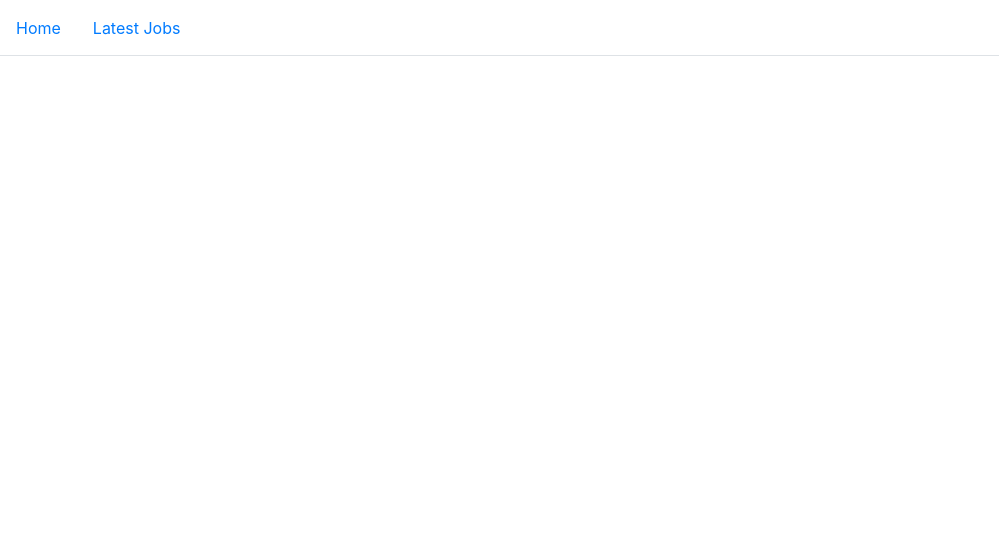
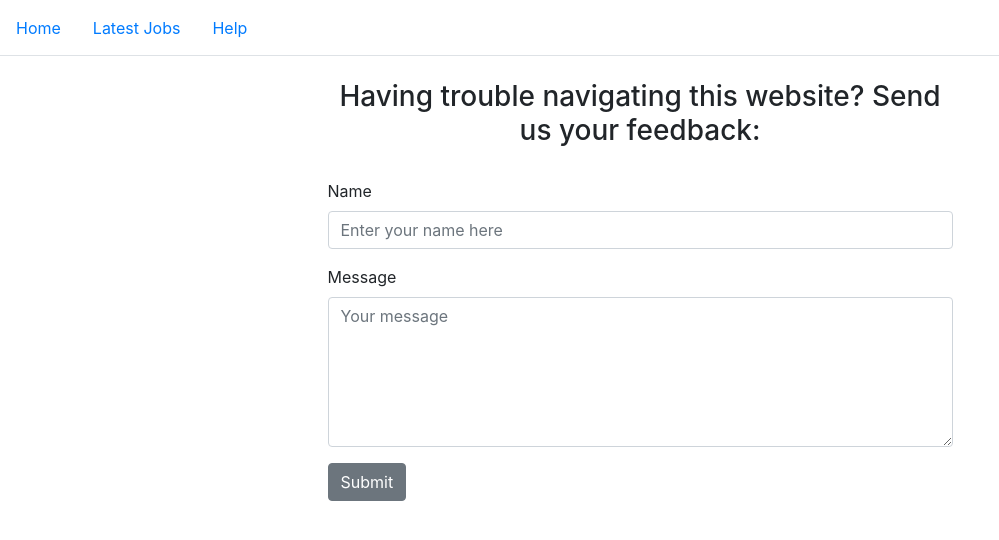
Before and after one commit to osinenkova/sae-pp-webapplication--frontend, a React (Create React App) app: page /help in a window 1280 px wide. Shown: the top 540 px of the page, without its empty margins (0-999 px from the left). Built offline with nearby package versions, Linux system fonts and the light colour scheme.

Commit message:
minor changes

```diff
--- a/src/App.js
+++ b/src/App.js
@@ -1,3 +1,4 @@
+// LIBRARIES
 import React, { Component } from 'react';
 import { Nav, NavItem, NavLink } from 'reactstrap';
 import {
@@ -14,6 +15,7 @@ import data from './Data/data.json'
 import Home from './Components/Pages/Home'
 import LatestJobs from './Components/Pages/Latest-Jobs'
 import Favorites from './Components/Pages/Favorites'
+import Help from './Components/Pages/Help'
 
 
 export default class App extends Component {
@@ -23,9 +25,11 @@ export default class App extends Component {
     searchJobs: '',
     sliderValue: ''
   }
+
   componentDidMount() {
-      this.setState({ jobs: data }, ()=>console.log(this.state.jobs));
+      this.setState({ jobs: data }, /*()=>console.log(this.state.jobs)*/);
   }
+
   addFavorite = (id) => {
       if (this.state.favorites.includes(id)) {
         // this removes the already added contacts from favorites:
@@ -63,17 +67,19 @@ export default class App extends Component {
       sliderValue: ''
       });
   }
+
   render () {
     let filteredSearch = this.state.jobs.filter((data) => {
-      // TODO: not just company in keywords
-      // TODO: apply both filters
-      // TODO: add reset for slider
+      // TODO: second filter to search in multiple keys
 
       // slider results
       return data.level.toLowerCase().includes(this.state.sliderValue.toLowerCase())
-      // serach results
-       && data.company.toLowerCase().includes(this.state.searchJobs.toLowerCase());
+      // serach resultss
+       && data.level.toLowerCase().includes(this.state.searchJobs.toLowerCase()) ||
+       data.company.toLowerCase().includes(this.state.searchJobs.toLowerCase()) ||
+       data.role.toLowerCase().includes(this.state.searchJobs.toLowerCase()) ;
     })
+
     return (
       <div className="App">
         <Router>
@@ -85,6 +91,9 @@ export default class App extends Component {
                   <NavItem>
                   <Link to="/latest-jobs" className="p-3"> Latest Jobs </Link>
                   </NavItem>
+                  <NavItem>
+                  <Link to="/help" className="p-3"> Help </Link>
+                  </NavItem>
               </Nav>
 
               <Switch>
@@ -95,7 +104,8 @@ export default class App extends Component {
                     addFavorite={this.addFavorite}
                     handleSearchFieldChange={this.handleSearchFieldChange}
                     getValue={this.getValue}
-                    cleanInput={this.cleanInput}
+                    // cleanInput={this.cleanInput}
+                    toggleChecked={this.toggleChecked}
                      />
                 </Route>
                 <Route exact path="/">
@@ -104,6 +114,9 @@ export default class App extends Component {
                 <Route path="/favorites">
                   <Favorites favorites={this.state.favorites} jobs={this.state.jobs} addFavorite={this.addFavorite} />
                 </Route>
+                <Route path="/help">
+                  <Help />
+                </Route>
               </Switch>
           </div>
         </Router>
--- a/src/Components/Chart.js
+++ b/src/Components/Chart.js
@@ -1,9 +1,17 @@
+//LIBRARIES
 import React, {Component} from 'react';
+import {withRouter} from 'react-router-dom';
 import {Pie} from 'react-chartjs-2';
 
-export default function Chart(props) {
+
+function Chart(props) {
+
+    const nextPath = (path) => {
+        props.history.push(path);
+    }
+
    return (
-       <div className="chart">
+       <div className="chart mt-5">
            <Pie
             data={props.chartData}
             width={100}
@@ -19,8 +27,10 @@ export default function Chart(props) {
                     // position: 'right'
                 }
             }}
-            onElementsClick={elem => {console.log(elem)}}
+            onElementsClick={ elem=> elem[0] !== undefined ? console.log(elem[0]._index) : null /*() => nextPath('/latest-jobs')*/ }
             />
        </div>
    )
 }
+
+export default withRouter(Chart);
--- a/src/Components/Filter.js
+++ b/src/Components/Filter.js
@@ -7,7 +7,7 @@ export default function Filter(props) {
         <div className="container mt-5">
             <Form>
             <InputGroup>
-                <Input placeholder='Enter any keyword..'
+                <Input placeholder='Filter results..'
                     className="mb-5"
                     onChange={props.handleSearchFieldChange}
                 />
--- a/src/Components/JobCard.js
+++ b/src/Components/JobCard.js
@@ -3,6 +3,9 @@ import React from 'react';
 import { Button, Card, CardBody, CardTitle } from 'reactstrap';
 import { faHeart, faEnvelope, faPhone } from "@fortawesome/free-solid-svg-icons";
 import { FontAwesomeIcon } from "@fortawesome/react-fontawesome";
+
+// COMPONENTS
+import Modal from './Modal'
 
 export default function JobCard(props) {
     return (
@@ -27,9 +30,7 @@ export default function JobCard(props) {
                         <p className="d-flex justify-content-center"> {props.new ? <strong>new, &#160;</strong> : null} posted {props.postedAt} </p>
 
                     <p className="d-flex justify-content-around align-items-center">
-                        <Button color="primary">
-                            <FontAwesomeIcon icon={faEnvelope} />
-                        </Button>
+                    <Modal buttonIcon={faEnvelope} color={'primary'} />
 
                         <Button color="primary">
                             <FontAwesomeIcon icon={faPhone} />
--- /dev/null
+++ b/src/Components/MessageForm.js
@@ -0,0 +1,74 @@
+import React, { useState } from "react";
+import { Row, Col, Form, FormGroup, Label, Input, Button } from "reactstrap";
+import Axios from "axios";
+
+export default function MessageForm(props) {
+const {
+    title,
+    textareaPlaceholder,
+    textfield
+    } = props;
+  const initialInputState = { name: "", message: "" };
+  const [newMessage, setNewMessage] = useState(initialInputState);
+
+  const { name, message } = newMessage;
+
+  const handleInputChange = e => {
+    setNewMessage({ ...newMessage, [e.target.name]: e.target.value });
+  };
+
+  const sendMessage = e => {
+    Axios({
+      method: "POST",
+      url: "http://localhost:5000/send",
+      data: { name, message },
+      headers: {
+        "Content-Type": "application/json"
+      }
+    }).then(res => {
+      if (res.data.msg === "suc") {
+        console.log("Email has been sent");
+        setNewMessage(initialInputState);
+      } else {
+        console.log("FAILURE");
+      }
+    });
+  };
+
+  return (
+    <div>
+      <Row>
+        <Col sm="12" md={{ size: 6, offset: 3 }} className="text-center mt-4">
+          <h3>{title}</h3>
+        </Col>
+      </Row>
+      <Row className="mt-4">
+        <Col sm="12" md={{ size: 6, offset: 3 }}>
+          <Form>
+            <FormGroup>
+              <Label for="name">Name</Label>
+              <Input
+                name="name"
+                onChange={handleInputChange}
+                value={name}
+                placeholder={textfield}
+              ></Input>
+            </FormGroup>
+            <FormGroup>
+              <Label for="message">Message</Label>
+              <Input
+                type="textarea"
+                value={message}
+                onChange={handleInputChange}
+                style={{ height: 150 }}
+                name="message"
+                placeholder={textareaPlaceholder}
+              ></Input>
+            </FormGroup>
+            <Button onClick={sendMessage}>Submit</Button>
+          </Form>
+        </Col>
+      </Row>
+    </div>
+  );
+};
--- /dev/null
+++ b/src/Components/Modal.js
@@ -0,0 +1,33 @@
+// LIBRARIES
+import React, { useState } from 'react';
+import { Button, Modal, ModalHeader, ModalBody, ModalFooter } from 'reactstrap';
+import { FontAwesomeIcon } from "@fortawesome/react-fontawesome";
+
+const ModalExample = (props) => {
+  const {
+    buttonIcon,
+    color
+  } = props;
+
+  const [modal, setModal] = useState(false);
+
+  const toggle = () => setModal(!modal);
+
+  return (
+    <div>
+      <Button color={color} onClick={toggle}><FontAwesomeIcon icon={buttonIcon} /></Button>
+      <Modal isOpen={modal} toggle={toggle}>
+        <ModalHeader toggle={toggle}>Demo</ModalHeader>
+        <ModalBody>
+          This is a demo version. You can't send any messages yet.
+        </ModalBody>
+        <ModalFooter>
+          <Button color="primary" onClick={toggle}>Understood</Button>{' '}
+          <Button color="secondary" onClick={toggle}>Cancel</Button>
+        </ModalFooter>
+      </Modal>
+    </div>
+  );
+}
+
+export default ModalExample;
--- /dev/null
+++ b/src/Components/Pages/Help.js
@@ -0,0 +1,16 @@
+// LIBRARIES
+import React from 'react'
+// COMPONENTS
+import MessageForm from '../MessageForm'
+
+export default function Help() {
+    return (
+        <div>
+            <MessageForm
+                title={'Having trouble navigating this website? Send us your feedback:'}
+                textfield={'Enter your name here'}
+                textareaPlaceholder={'Your message'}
+            />
+        </div>
+    )
+}
--- a/src/Components/Pages/Home.js
+++ b/src/Components/Pages/Home.js
@@ -13,7 +13,7 @@ export default class Home extends Component {
             datasets: [
                 {
                     label: 'Job Listings',
-                    data: [ 1, 1, 4, 5, 6 ],
+                    data: [ 1, 1, 3, 5, 6 ],
                     backgroundColor: [ '#4872B5', '#2F4A75', '#629AF5', '#162338', '#578ADB' ]
                 }
             ]
@@ -23,7 +23,7 @@ export default class Home extends Component {
 
     render() {
         return (
-            <div>
+            <div className="h-100">
                 <Chart
                     chartData={this.state.chartData}
                  />
--- a/src/Components/Pages/Latest-Jobs.js
+++ b/src/Components/Pages/Latest-Jobs.js
@@ -1,8 +1,7 @@
 // LIBRARIES
-import React, { Component } from 'react'
-import { Button } from 'reactstrap';
+import React from 'react'
 import Slider from '@material-ui/core/Slider'
-import Switch from '@material-ui/core/Switch'
+// import Switch from '@material-ui/core/Switch'
 
 // COMPONENTS
 import List from '../List'
@@ -39,8 +38,7 @@ export default function LatestJobs (props) {
                 marks={marks}
                 onChangeCommitted={props.getValue} //console.log(marks.find(mark => mark.value === 50).label)
               />
-              {/* TODO Reset slider */}
-              <Button onClick={props.cleanInput}>reset</Button>
+              {/* simple reset button: <Button onClick={props.cleanInput}>reset</Button> */}
             </div>
           </div>
           <List
```
Lines whose indentation alone changed are shown as unchanged.
